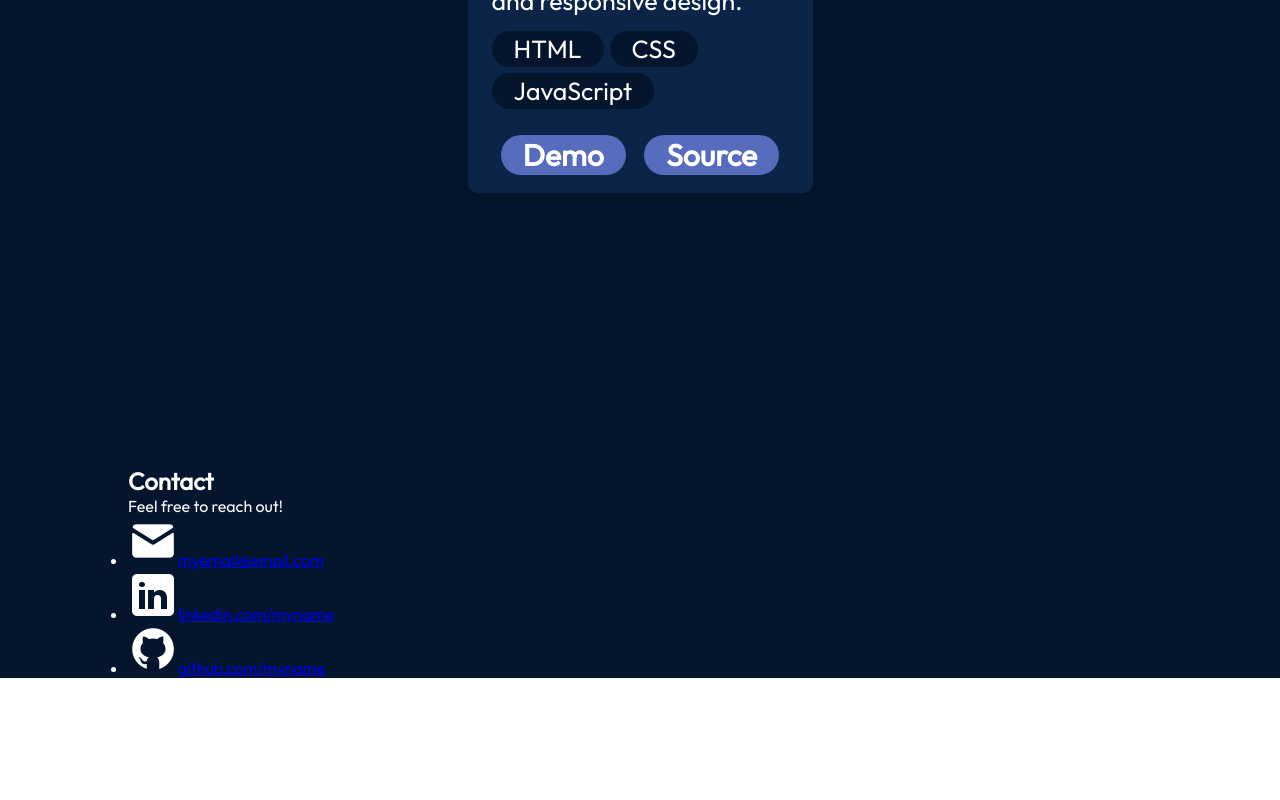
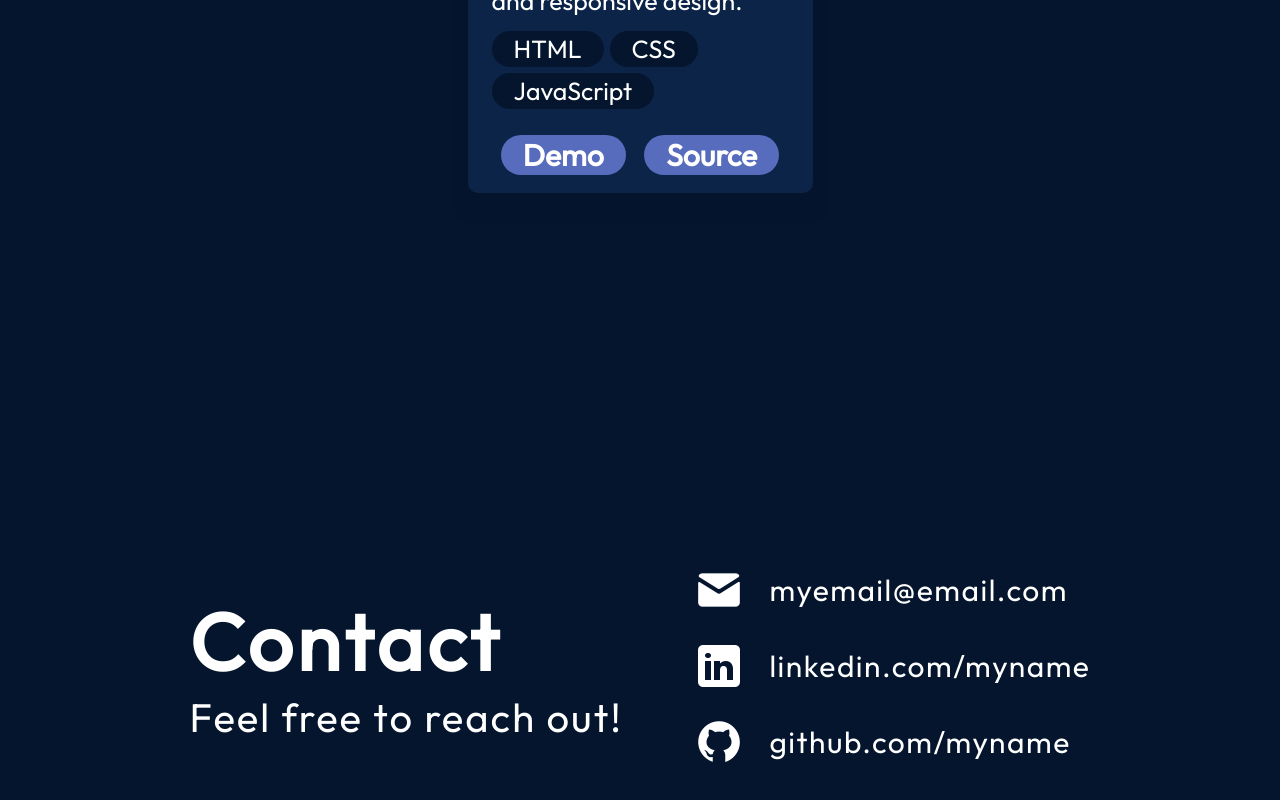
Before and after one commit to esnoko/Portfolio, a React (Vite) app in the folder Portfolio/: page / in a window 1280 px wide. Shown: the part 3237-4037 px from the top of the page. Before the commit the page ends 3915 px from the top, so only its background shows below. Built offline with nearby package versions, Linux system fonts and the light colour scheme.

Commit message:
Updated Contact.module.css

```diff
--- a/Portfolio/src/Components/Contacts/Contact.module.css
+++ b/Portfolio/src/Components/Contacts/Contact.module.css
@@ -2,123 +2,66 @@
 
 .container {
   color: var(--color-text);
-  margin-top: 200px;
-  margin-left: 10%;
-  margin-right: 10%;
-}
-
-.title {
-  color: var(--color-text);
-  font-size: 35px;
-  font-weight: 700;
-  letter-spacing: 1.75px;
-  text-transform: uppercase;
-}
-
-.content {
+  background-color: var(--color-bg);
   display: flex;
   flex-direction: row;
   justify-content: space-evenly;
-  margin-top: 14px;
+  width: 100vw;
+  height: 100vh; /* Ensure it takes the full viewport height */
+  padding: 58px 10%;
+  gap: 10px;
+  align-items: center; /* Center content vertically */
 }
 
-.contacts {
-  width: 45%;
-  display: flex;
-  flex-wrap: wrap;
-  gap: 37px;
+.text h2 {
+  font-size: 80px;
+  font-weight: 700;
+  letter-spacing: 4px;
 }
 
-.contact {
+.text p {
+  font-size: 40px;
+  font-weight: 400;
+  letter-spacing: 2px;
+}
+
+.links {
   display: flex;
   flex-direction: column;
-  align-items: center;
-  gap: 11px;
+  align-items: flex-start;
+  list-style: none;
+  gap: 26px;
 }
 
-.contactImageContainer {
-  background-color: var(--color-secondary);
-  border-radius: 100%;
+.link {
   display: flex;
   align-items: center;
-  justify-content: center;
-  width: 120px;
-  height: 120px;
+  gap: 25px;
 }
 
-.contactImageContainer img {
-  width: 75px;
-}
-
-.contact p {
-  font-size: 25px;
-  font-family: var(--font-roboto);
-  font-weight: 500;
-}
-
-.history {
-  width: 45%;
-  display: flex;
-  flex-direction: column;
-  gap: 40px;
-}
-
-.historyItem {
-  display: flex;
-  flex-direction: row;
-  align-items: center;
-  gap: 17px;
-  background: #19376d;
-  background: linear-gradient(90deg, #19376d 0%, rgba(25, 55, 109, 0) 100%);
-  border-radius: 10px;
-  padding: 24px;
-}
-
-.historyItem img {
-  width: 50px;
-}
-
-.historyItemDetails {
-  font-family: var(--font-roboto);
-}
-
-.historyItemDetails h3 {
+.link a {
+  color: var(--color-text);
+  text-decoration: none;
   font-size: 30px;
-  font-weight: 500;
-}
-
-.historyItemDetails p {
-  font-size: 20px;
-  font-weight: 300;
-}
-
-.historyItemDetails ul {
-  margin-top: 6px;
-  list-style-position: inside;
-  font-size: 18px; /* Adjusted to a smaller font size */
-  list-style-type: disc;
-  margin-left: 17px;
-}
-
-.historyItemDetails ul li {
-  margin-bottom: 5px; /* Added some spacing between list items */
+  font-weight: 400;
+  letter-spacing: 1.5px;
 }
 
 @media screen and (max-width: 830px) {
-  .content {
+  .container {
+    flex-direction: column;
+    gap: 23px;
+    padding: 58px 5%;
+  }
+
+  .text {
+    display: flex;
     flex-direction: column;
     align-items: center;
-    gap: 34px;
+    text-align: center;
   }
 
-  .skills {
-    width: 100%;
-    flex-direction: row;
-    justify-content: center;
-  }
-
-  .history {
-    width: 100%;
-    gap: 9px;
+  .links {
+    align-items: center;
   }
 }
```
